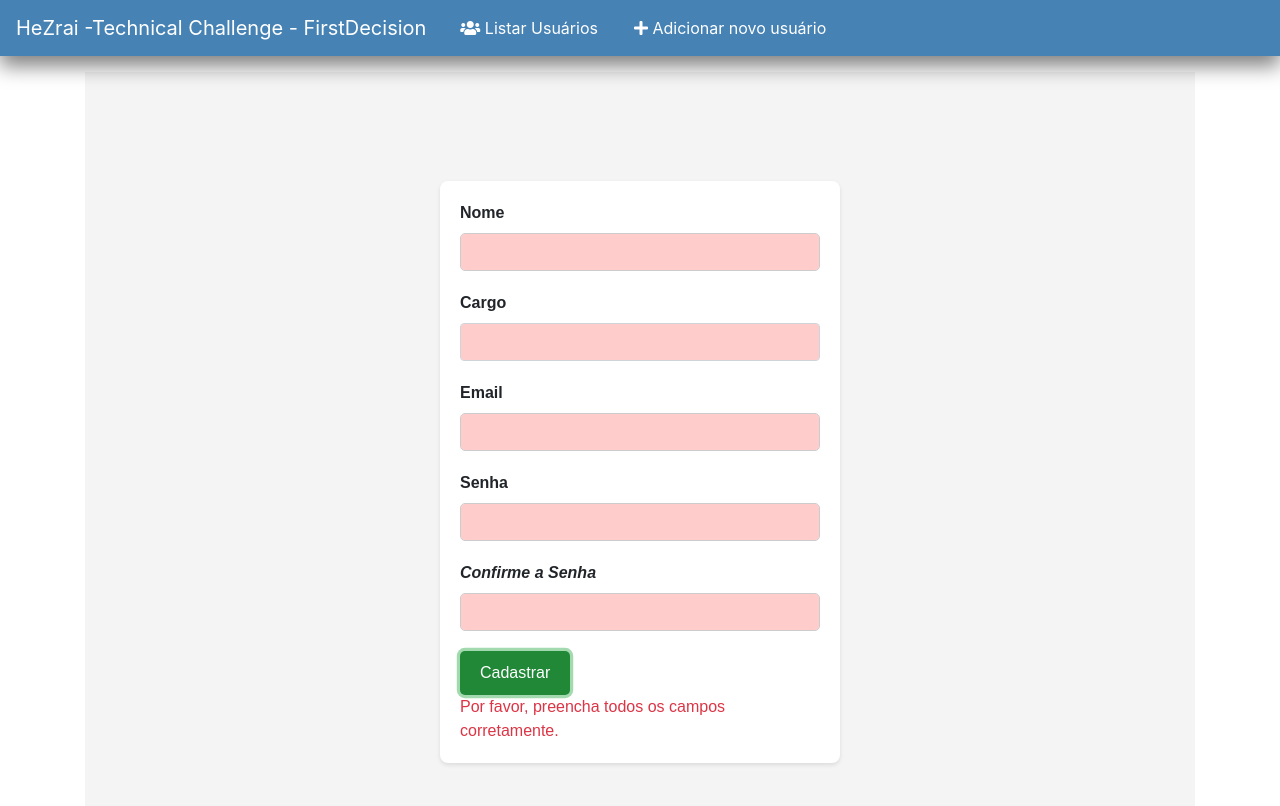
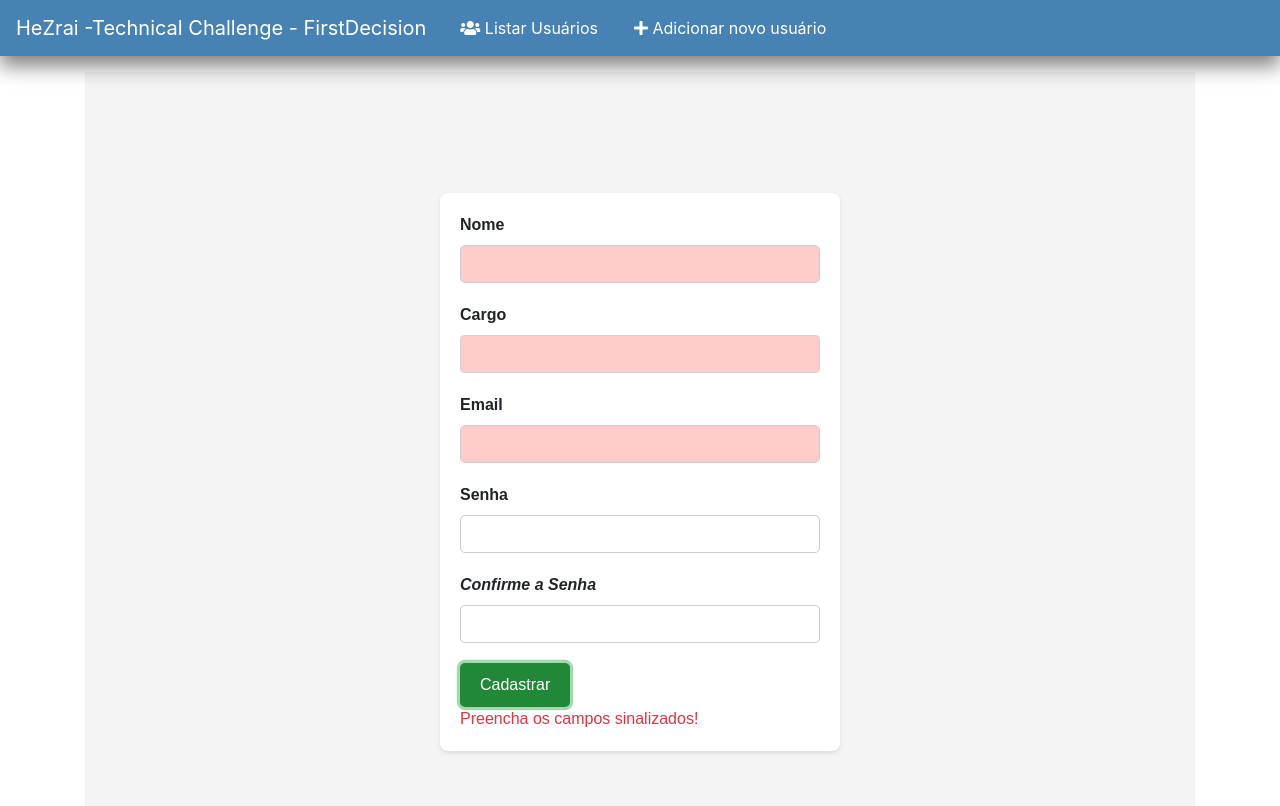
Before and after one commit to Hezrai/firstDecisionFront, an Angular app: page /add in a window 1280 px wide. Both pictures are taken after a click on the button "Cadastrar". Shown: the top 806 px of the page. Built offline with nearby package versions, Linux system fonts and the light colour scheme.

Commit message:
alteracao de senah

```diff
--- a/src/app/components/add-usuario/add-usuario.component.html
+++ b/src/app/components/add-usuario/add-usuario.component.html
@@ -22,7 +22,7 @@
           required
           [(ngModel)]="usuario.nome"
           name="title"
-          [ngClass]="{'error': !usuario.nome && showAlert}"
+          [ngClass]="{'error': !usuario.nome && showAlertCadastro}"
         />
       </div>
 
@@ -34,7 +34,7 @@
           required
           [(ngModel)]="usuario.cargo"
           name="cargo"
-          [ngClass]="{'error': !usuario.cargo && showAlert}"
+          [ngClass]="{'error': !usuario.cargo && showAlertCadastro}"
         />
       </div>
 
@@ -49,7 +49,7 @@
           maxlength="20"
           [(ngModel)]="usuario.email"
           name="email"
-          [ngClass]="{'error': !usuario.email && showAlert}"
+          [ngClass]="{'error': !usuario.email && showAlertCadastro}"
         />
       </div>
 
@@ -83,7 +83,10 @@
 
       <!-- Alertas para campos vazios ou senhas diferentes -->
       <div *ngIf="showAlert" class="text-danger">
-        Por favor, preencha todos os campos corretamente.
+        As senhas não conferem
+      </div>
+      <div *ngIf="showAlertCadastro" class="text-danger">
+        Preencha os campos sinalizados!
       </div>
     </div>
 
--- a/src/app/components/add-usuario/add-usuario.component.ts
+++ b/src/app/components/add-usuario/add-usuario.component.ts
@@ -19,12 +19,14 @@ export class AddUsuarioComponent {
   confirmSenha = '';
   submitted = false;
   showAlert = false;
+  showAlertCadastro = false;
 
   constructor(private usuarioService: UsuarioService) {
     this.usuario.senha = ''; // Garantindo que essa senha fique limpa
   }
 
   saveUsuario(): void {
+    this.showAlertCadastro = false;
     // Verifica se todos os campos estão preenchidos
     if (this.usuario.nome && this.usuario.cargo && this.usuario.email && this.usuario.senha && this.confirmSenha) {
       // Verifica se as senhas coincidem
@@ -47,7 +49,7 @@ export class AddUsuarioComponent {
         this.showAlert = true; // Exibe a mensagem de alerta se as senhas não coincidirem
       }
     } else {
-      this.showAlert = true; // Exibe a mensagem de alerta se algum campo estiver vazio
+      this.showAlertCadastro = true; // Exibe a mensagem de alerta se algum campo estiver vazio
     }
   }
 
```
